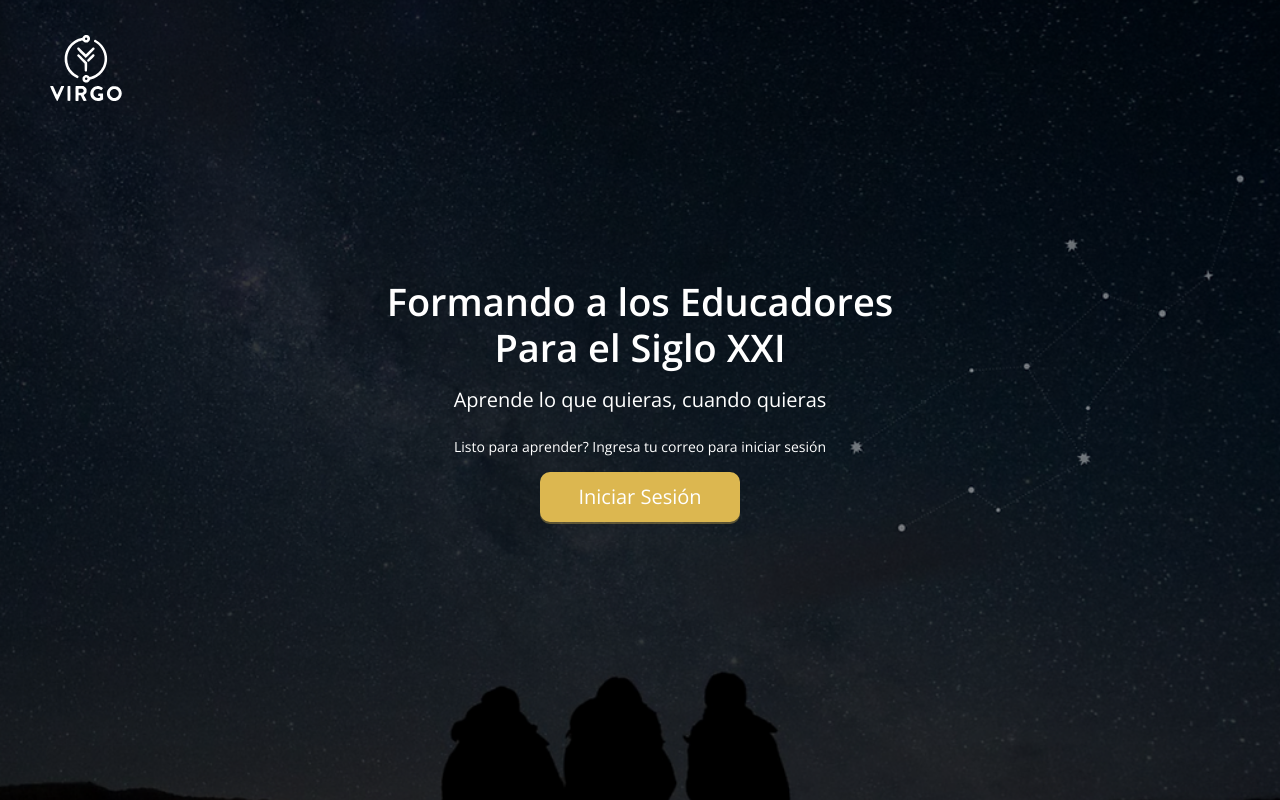
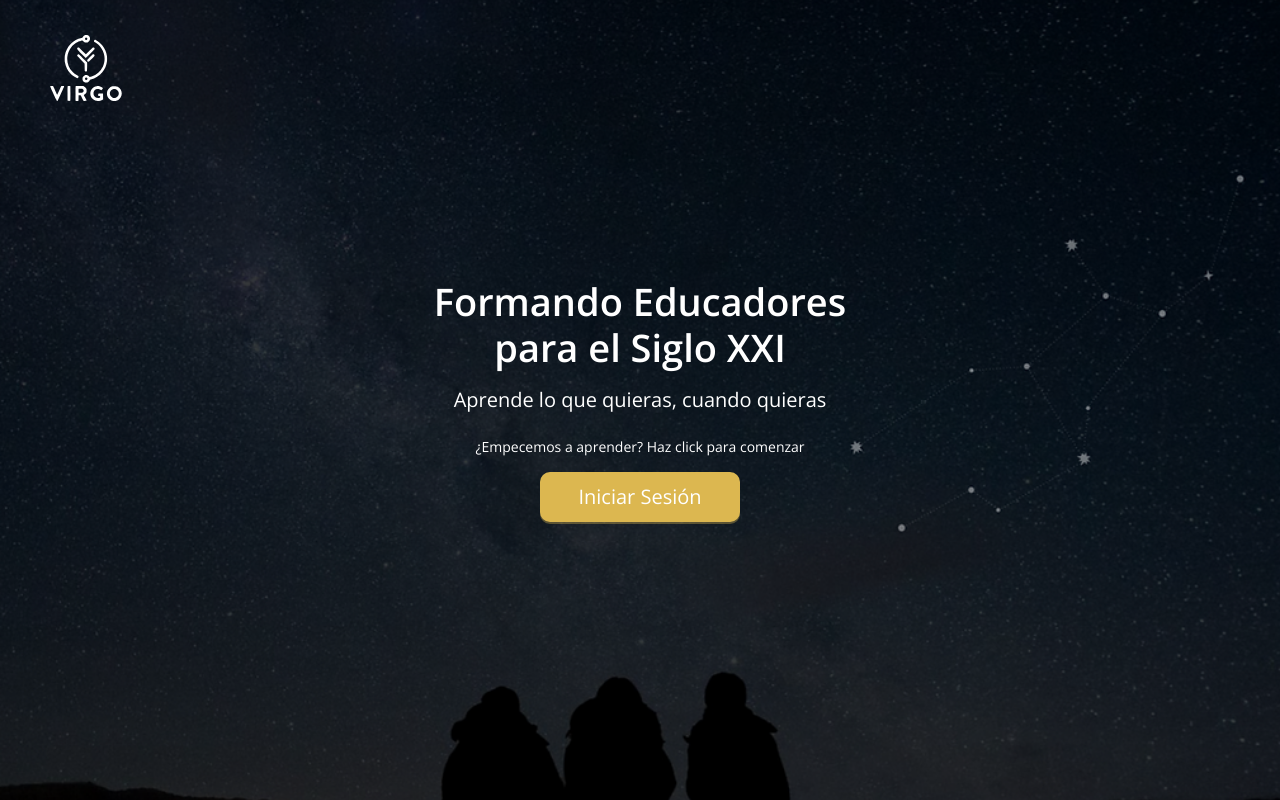
Before and after one commit to de-inspiracion/front-base-react, a React (Vite) app: page /#/ in a window 1280 px wide. Built offline with nearby package versions, Linux system fonts and the light colour scheme; no server answers.

Commit message:
cambio de texto en landing

```diff
--- a/src/pages/landing/Landing.tsx
+++ b/src/pages/landing/Landing.tsx
@@ -62,13 +62,13 @@ const Landing = () => {
               level={1}
               style={{ margin: 0, color: "white", textAlign: "center" }}
             >
-              Formando a los Educadores
+              Formando Educadores
             </Typography.Title>
             <Typography.Title
               level={1}
               style={{ margin: 0, color: "white", textAlign: "center" }}
             >
-              Para el Siglo XXI
+              para el Siglo XXI
             </Typography.Title>
           </Paragraph>
           <Paragraph
@@ -78,7 +78,7 @@ const Landing = () => {
           </Paragraph>
 
           <Paragraph style={{ color: "white", textAlign: "center" }}>
-            Listo para aprender? Ingresa tu correo para iniciar sesión
+          ¿Empecemos a aprender? Haz click para comenzar
           </Paragraph>
 
           <Button
```
